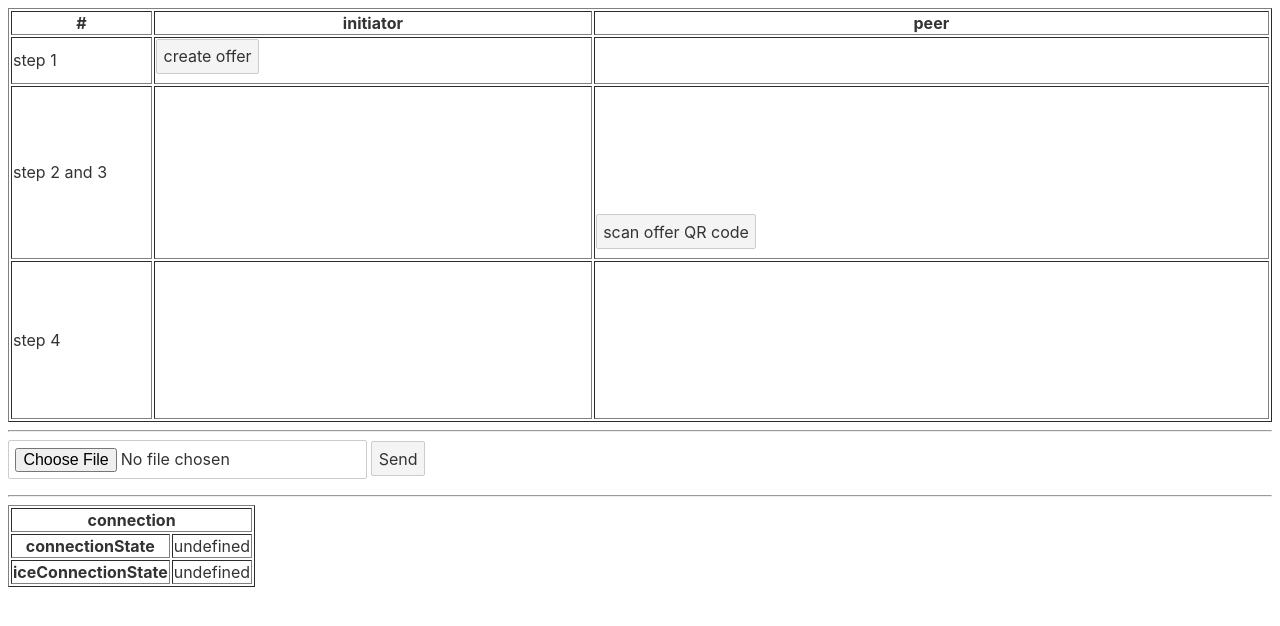
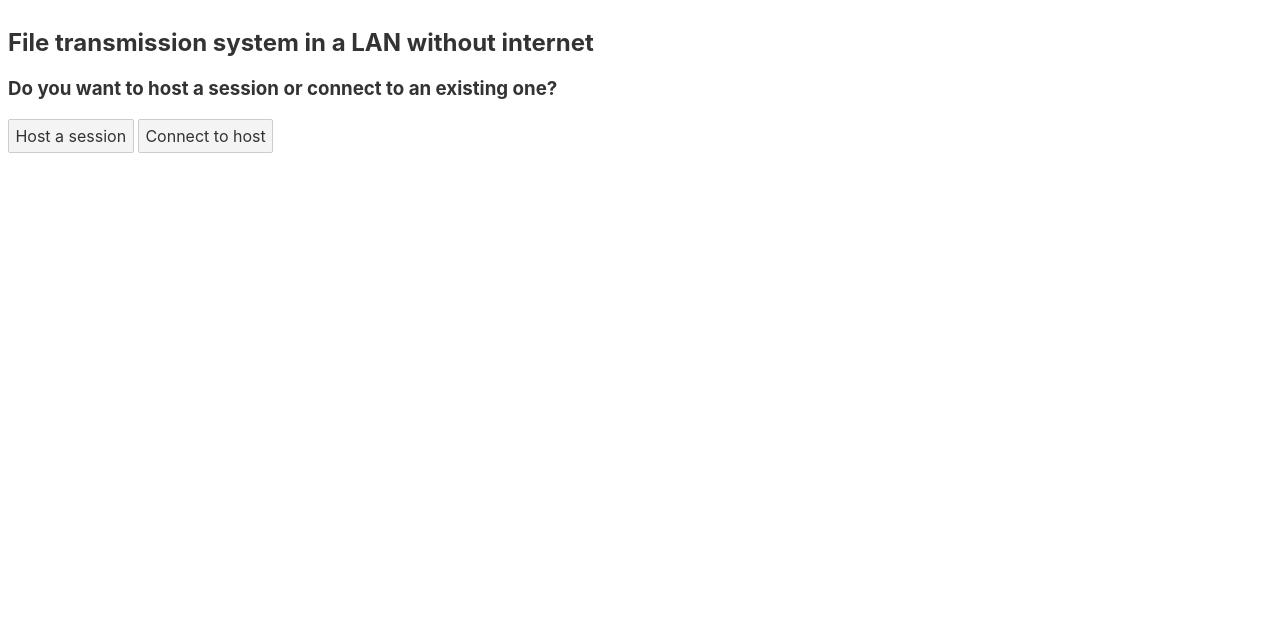
Before and after one commit to BSoD38/webrtc-experiment, a Svelte app: page / in a window 1280 px wide. Shown: the top 626 px of the page. Built offline with nearby package versions, Linux system fonts and the light colour scheme.

Commit message:
remake UX and UI (still not nice, but whatever)

```diff
--- a/src/App.svelte
+++ b/src/App.svelte
@@ -25,12 +25,16 @@
     let transmissionTimeout;
     let debug = "";
     let currentChunk = 0;
+    let currentStep = 0;
+    let ready = false;
 
+    // This setup is used to work within a LAN without internet access.
     const connection = new RTCPeerConnection({
         iceServers: [],
     });
 
     const onDataReceived = ({data}) => {
+        // String data either means
         if (typeof data === "string") {
             if (data === "EOT") {
                 clearTimeout(transmissionTimeout);
@@ -44,6 +48,7 @@
                 }
                 const blob = new Blob([fileChunks], {type: transmittedFileInfo.type});
                 if (transmittedFileInfo.type.includes("image")) {
+                    // The array is reassigned to trigger an update on Svelte.
                     imageBlobs = [...imageBlobs, blob];
                 } else {
                     const blobUrl = URL.createObjectURL(blob);
@@ -62,9 +67,14 @@
                 }
                 fileChunks = new Uint8Array(0);
             } else {
-                console.log(data);
-                transmittedFileInfo = JSON.parse(data);
-                transmittingFile = true;
+                try {
+                    transmittedFileInfo = JSON.parse(data);
+                    transmittingFile = true;
+                } catch (e) {
+                    console.error(e);
+                    console.log(data);
+                    debug = "Oops! Something went wrong with the transmission!";
+                }
             }
         }
         if (data instanceof ArrayBuffer && transmittingFile) {
@@ -80,6 +90,15 @@
         }
     }
 
+    function startHost() {
+        isHost = true;
+        currentStep = 1;
+    }
+
+    function startPeer() {
+        currentStep = 1;
+    }
+
     function splitFileChunks(buffer) {
         if (!buffer instanceof ArrayBuffer) {
             return;
@@ -93,15 +112,11 @@
         return chunkArray;
     }
 
-    connection.ondatachannel = (e) => {
-        console.log('ondatachannel');
-        channel = e.channel;
-        channel.onmessage = onDataReceived;
-        channel.bufferedAmountLowThreshold = 8192; //8KiB
-    };
-
     connection.onconnectionstatechange = () => {
         connectionState = connection.connectionState;
+        if (connection.connectionState === "connected") {
+            ready = true;
+        }
     };
     connection.oniceconnectionstatechange = () => {
         iceConnectionState = connection.iceConnectionState;
@@ -111,7 +126,7 @@
     };
 
     async function firstStepCreateOffer() {
-        isHost = true;
+        currentStep = 2;
         step1Busy = true;
         channel = connection.createDataChannel('data');
         channel.onmessage = onDataReceived;
@@ -130,6 +145,7 @@
     }
 
     async function secondStepAcceptOffer() {
+        currentStep = 2;
         const codeReader = new BrowserQRCodeReader();
         const videoInputDevices = await BrowserCodeReader.listVideoInputDevices();
 
@@ -151,6 +167,7 @@
     }
 
     async function thirdStepCreateAnswer() {
+        currentStep = 3;
         step3Busy = true;
         connection.onicecandidate = (event) => {
             if (!event.candidate) {
@@ -169,6 +186,7 @@
     }
 
     async function finalStepAcceptAnswer() {
+        currentStep = 3;
         const codeReader = new BrowserQRCodeReader();
         const videoInputDevices = await BrowserCodeReader.listVideoInputDevices();
 
@@ -180,6 +198,7 @@
                 controls.stop();
                 qrCodeState2 = "OK!";
                 await connection.setRemoteDescription(JSON.parse(result.getText()));
+                ready = true;
             }
             if (error) {
                 qrCodeState2 = `${error.name} ${error.getKind()} ${error.message}`;
@@ -219,71 +238,61 @@
 </script>
 
 <main>
-    <table border="1" width="100%">
-        <tr>
-            <th>#</th>
-            <th>initiator</th>
-            <th>peer</th>
-        </tr>
-        <tr>
-            <td>step 1</td>
-            <td>
+    <h2>File transmission system in a LAN without internet</h2>
+    {#if currentStep === 0}
+        <div>
+            <h3>Do you want to host a session or connect to an existing one?</h3>
+            <button on:click={startHost}>Host a session</button>
+            <button on:click={startPeer}>Connect to host</button>
+        </div>
+    {/if}
+    {#if ready}
+        <h3>Awesome! Both devices are now ready to send files to each other.</h3>
+        <input bind:files type="file"/>
+        <button on:click={sendFile}>Send</button>
+        <code>
+            {debug}
+        </code>
+        <div>
+            {#each imageBlobs as image}
+                <img src={URL.createObjectURL(image)} alt="image"/>
+            {/each}
+        </div>
+    {:else}
+        {#if isHost}
+            {#if currentStep === 1}
+                <h3>First of all, connect both devices to the same local network (such as an access point).</h3>
+                <h3>When both devices are ready, click this button.</h3>
+                <button on:click={firstStepCreateOffer}>Let's go!</button>
+            {:else if currentStep === 2}
+                <h3>Now, scan this QR Code with your other device.</h3>
                 {#if step1Busy}
-                    <h3>Generating...</h3>
-                {:else}
-                    <button on:click={firstStepCreateOffer}>create offer</button>
+                    <h3>Generating QR Code...</h3>
                 {/if}
                 <div bind:this={qrCode1}></div>
-            </td>
-            <td></td>
-        </tr>
-        <tr>
-            <td>step 2 and 3</td>
-            <td></td>
-            <td>
-                <button on:click={secondStepAcceptOffer}>scan offer QR code</button>
+            {:else if currentStep === 3}
+                <h3>Great! Now scan the QR Code generated by the other device.</h3>
+                <video bind:this={videoPreview2}></video>
+                {qrCodeState2}
+            {/if}
+        {:else}
+            {#if currentStep === 1}
+                <h3>First of all, connect both devices to the same local network (such as an access point).</h3>
+                <h3>When both devices are ready, click this button.</h3>
+                <button on:click={secondStepAcceptOffer}>Let's go!</button>
+            {:else if currentStep === 2}
+                <h3>Now, scan the QR Code generated by the host device.</h3>
                 <video bind:this={videoPreview1}></video>
                 {qrCodeState1}
+            {:else if currentStep === 3}
+                <h3>Great! Now, scan this QR Code with the host device.</h3>
                 {#if step3Busy}
                     <h3>Generating...</h3>
                 {/if}
                 <div bind:this={qrCode2}></div>
-            </td>
-        </tr>
-        <tr>
-            <td>step 4</td>
-            <td>
-                <video bind:this={videoPreview2}></video>
-                {qrCodeState2}
-            </td>
-            <td></td>
-        </tr>
-    </table>
-    <hr/>
-    <input bind:files accept="image/jpeg, image/webp" type="file"/>
-    <button on:click={sendFile}>Send</button>
-    <hr/>
-    <table border="1">
-        <tr>
-            <th colspan="2">connection</th>
-        </tr>
-        <tr>
-            <th>connectionState</th>
-            <td id="connectionState">{connectionState}</td>
-        </tr>
-        <tr>
-            <th>iceConnectionState</th>
-            <td id="iceConnectionState">{iceConnectionState}</td>
-        </tr>
-    </table>
-    <code>
-        {debug}
-    </code>
-    <div>
-        {#each imageBlobs as image}
-            <img src={URL.createObjectURL(image)} alt="image"/>
-        {/each}
-    </div>
+            {/if}
+        {/if}
+    {/if}
 </main>
 
 <style>
```
